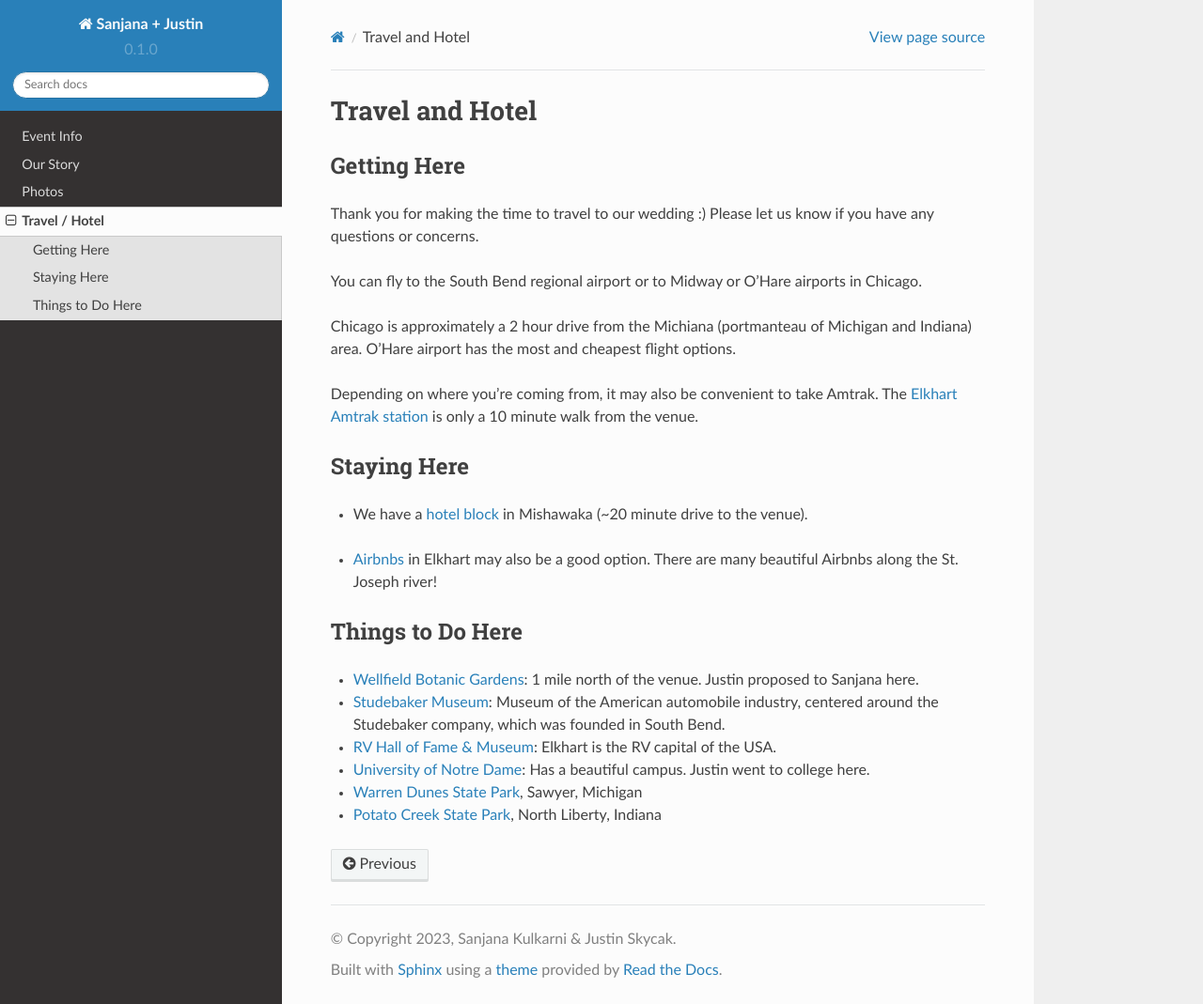
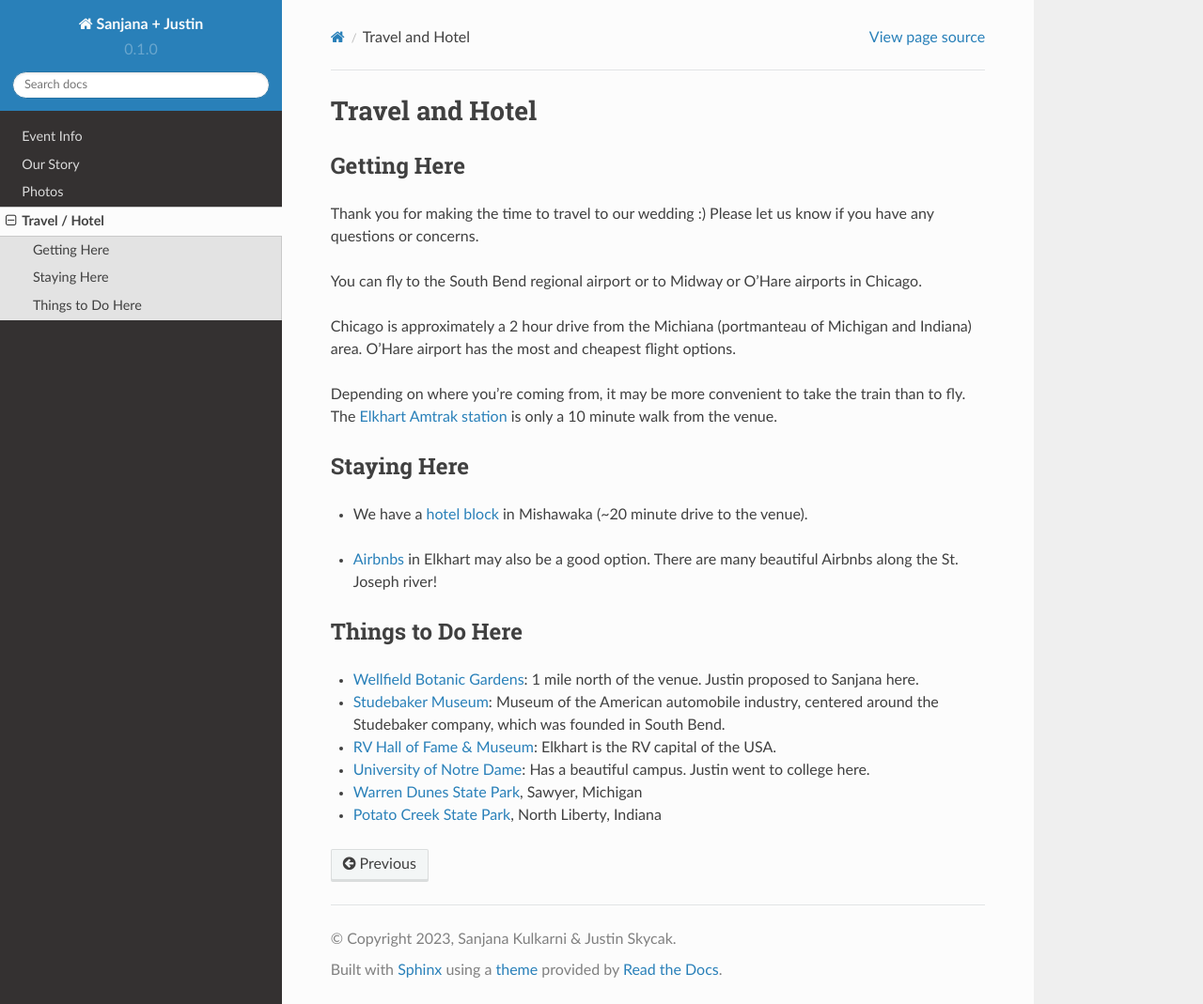
Before and after one commit to jpskycak/wedding, a Sphinx documentation site: the page built from docs/source/hotel.rst, in a window 1280 px wide and 1069 px high. Shown: the whole window at 94% size. Built offline with Sphinx 7.4.7 and the Read the Docs theme 2.0.0, drawn with Linux system fonts in a browser that asks for light colours.

Commit message:
Update hotel.rst

```diff
--- a/docs/source/hotel.rst
+++ b/docs/source/hotel.rst
@@ -10,7 +10,7 @@ You can fly to the South Bend regional airport or to Midway or O'Hare airports i
 
 Chicago is approximately a 2 hour drive from the Michiana (portmanteau of Michigan and Indiana) area. O'Hare airport has the most and cheapest flight options.
 
-Depending on where you're coming from, it may also be convenient to take Amtrak. The `Elkhart Amtrak station <https://www.amtrak.com/stations/ekh>`_ is only a 10 minute walk from the venue.
+Depending on where you're coming from, it may be more convenient to take the train than to fly. The `Elkhart Amtrak station <https://www.amtrak.com/stations/ekh>`_ is only a 10 minute walk from the venue.
 
 Staying Here
 **********
```
